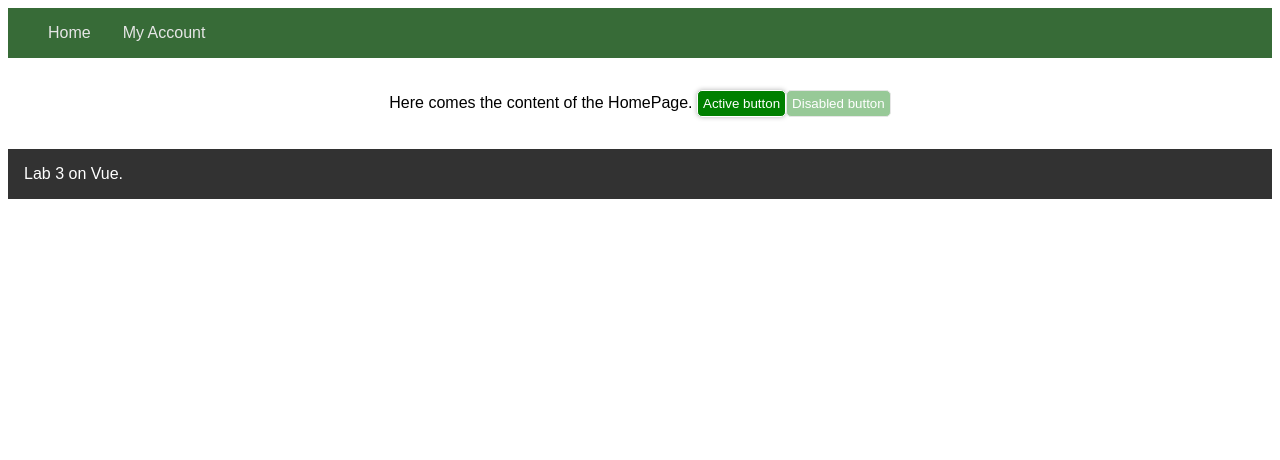
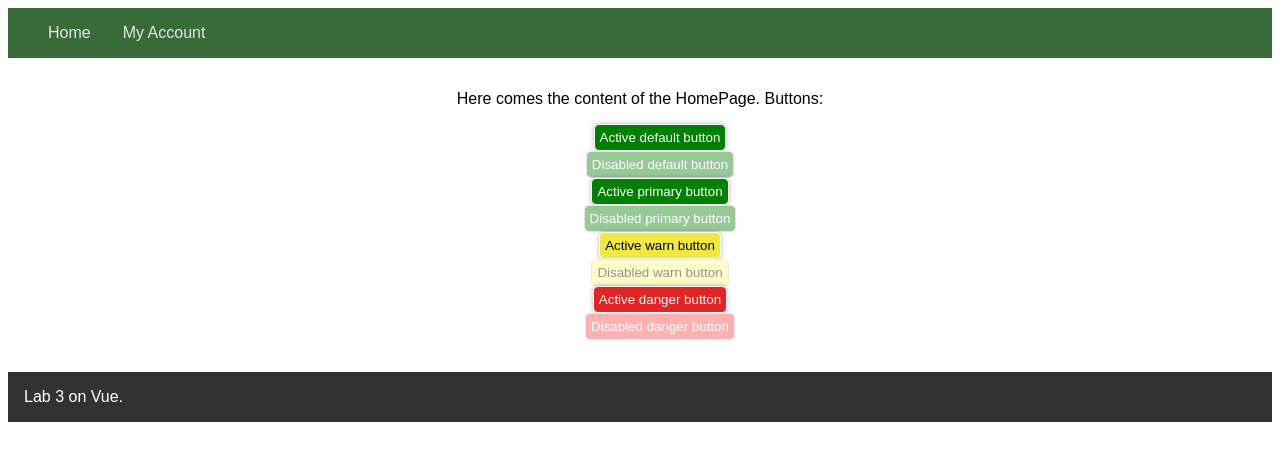
Before and after one commit to paulinedavid/web_lab_4, a Vue app: page / in a window 1280 px wide. Shown: the top 460 px of the page. Built offline with nearby package versions, Linux system fonts and the light colour scheme.

Commit message:
Ex 8: color palette and prop or BaseButton

```diff
--- a/src/components/BaseButton.vue
+++ b/src/components/BaseButton.vue
@@ -1,18 +1,32 @@
 <template>
-    <button :role="props.role" :style="props.style" :disabled="props.disabled">
+<button :role="props.role" :style="props.style" :disabled="props.disabled" :class="color">
         <slot></slot>
     </button>
 </template>
 
 <script setup>
-const props = defineProps(['role', 'style', 'disabled']);
+const props = defineProps(['role', 'style', 'disabled', 'color']);
+var colors = ['primary', 'warn', 'danger'];
+
+var color;
+
+const init = async () => {
+    if (colors.includes(props.color)) {
+        color = props.color;
+    } else {
+        color = colors[0];
+    }
+};
+
+init();
+</script>
+
+<script>
 </script>
 
 
 <style scoped>
 button {
-    background-color: green;
-    color: white;
     border: solid 1px white;
     border-radius: 5px;
     box-shadow: rgba(0, 0, 0, .3) 0 0 5px;
@@ -29,9 +43,37 @@ button:active {
 }
 
 button:disabled {
-    background-color: rgb(151, 201, 151);
-    color: white;
     box-shadow: none;
     border-color: rgb(230, 230, 230);
 }
+
+button.primary {
+    background-color: green;
+    color: white;
+}
+
+button:disabled.primary {
+    background-color: rgb(151, 201, 151);
+    color: white;
+}
+
+button.warn {
+    background-color: rgb(242, 233, 64);
+    color: black;
+}
+
+button:disabled.warn {
+    background-color: rgb(255, 252, 199);
+    color: rgb(148, 148, 148);
+}
+
+button.danger {
+    background-color: rgb(225, 36, 36);
+    color: white;
+}
+
+button:disabled.danger {
+    background-color: rgb(255, 177, 177);
+    color: white;
+}
 </style>
--- a/src/pages/HomePage.vue
+++ b/src/pages/HomePage.vue
@@ -1,12 +1,49 @@
 <template>
     <div>
         Here comes the content of the HomePage.
-        <BaseButton>
-            Active button
-        </BaseButton>
-        <BaseButton disabled>
-            Disabled button
-        </BaseButton>
+        Buttons:
+        <ul style="list-style: none;">
+            <li>
+                <BaseButton>
+                    Active default button
+                </BaseButton>
+            </li>
+            <li>
+                <BaseButton disabled>
+                    Disabled default button
+                </BaseButton>
+            </li>
+            <li>
+                <BaseButton color="primary">
+                    Active primary button
+                </BaseButton>
+            </li>
+            <li>
+                <BaseButton color="primary" disabled>
+                    Disabled primary button
+                </BaseButton>
+            </li>
+            <li>
+                <BaseButton color="warn">
+                    Active warn button
+                </BaseButton>
+            </li>
+            <li>
+                <BaseButton color="warn" disabled>
+                    Disabled warn button
+                </BaseButton>
+            </li>
+            <li>
+                <BaseButton color="danger">
+                    Active danger button
+                </BaseButton>
+            </li>
+            <li>
+                <BaseButton color="danger" disabled>
+                    Disabled danger button
+                </BaseButton>
+            </li>
+        </ul>
     </div>
 </template>
 
```
